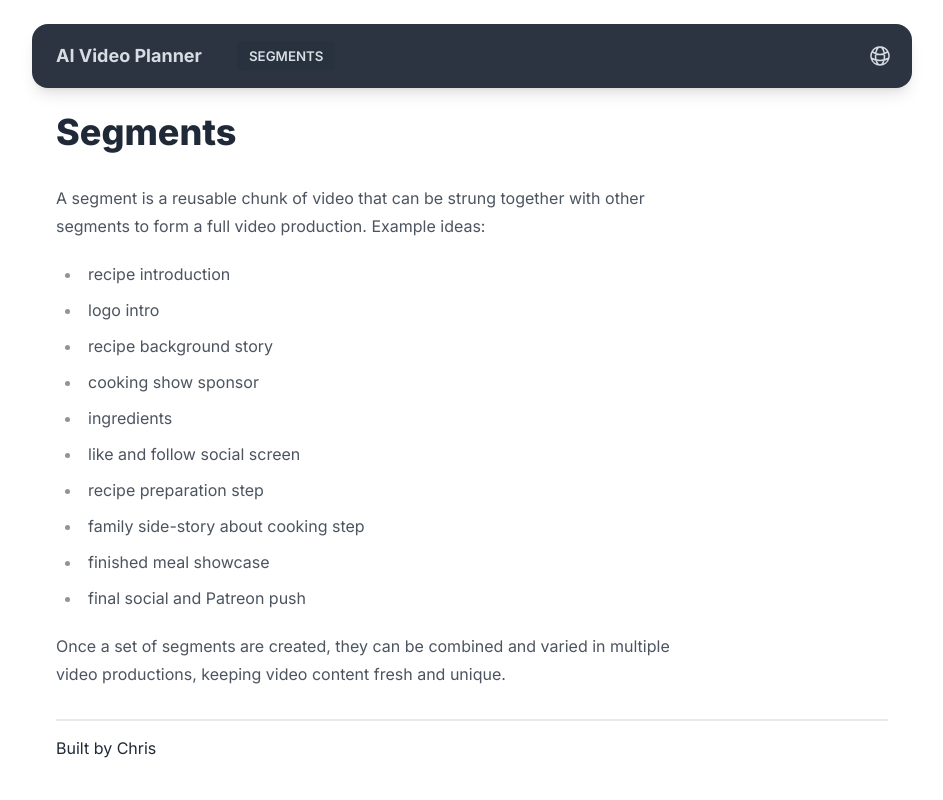
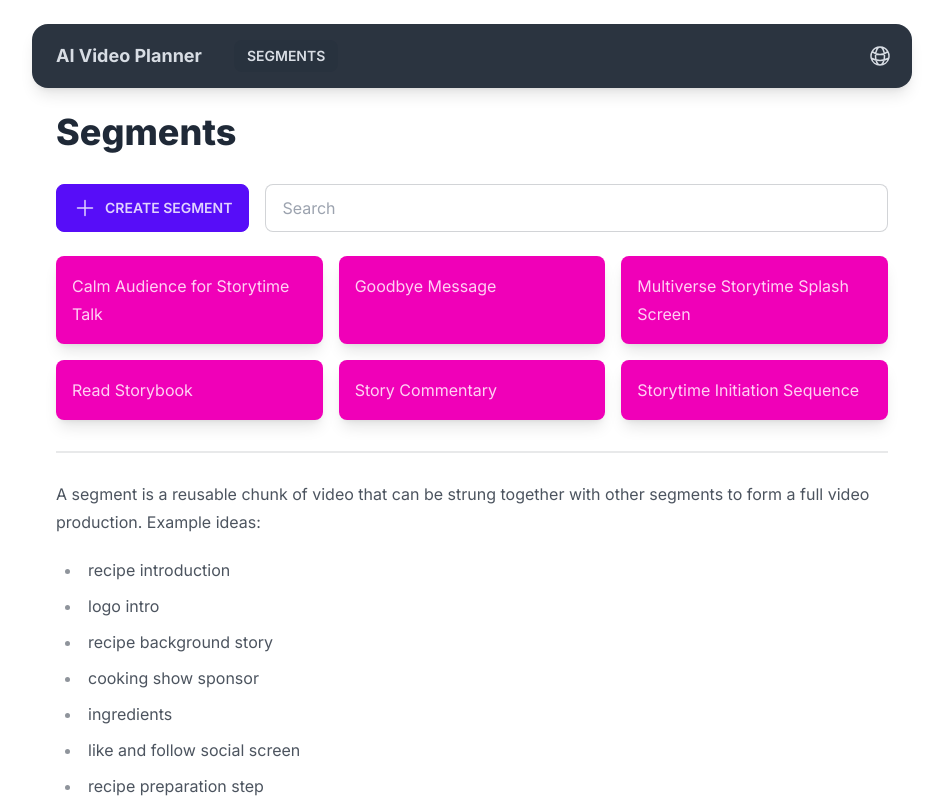
Before and after one commit to owntheweb/ai-video-planner, a Next.js app: page /segments in a window 1280 px wide. Shown: the top 800 px of the page, without its empty margins (176-1119 px from the left). Built offline with nearby package versions, Linux system fonts and the light colour scheme.

Commit message:
add filterable segment list display and controls

```diff
--- a/package.json
+++ b/package.json
@@ -22,7 +22,8 @@
     "react": "18.2.0",
     "react-dom": "18.2.0",
     "tailwindcss": "3.3.2",
-    "typescript": "5.1.6"
+    "typescript": "5.1.6",
+    "use-debounce": "^9.0.4"
   },
   "devDependencies": {
     "daisyui": "^3.1.10"
--- a/src/app/segments/layout.tsx
+++ /dev/null
@@ -1,13 +0,0 @@
-import React from "react";
-
-export default function RootLayout({
-  children,
-}: {
-  children: React.ReactNode
-}) {
-  return (
-   <>
-     {children}
-   </>
-  )
-}
--- a/src/app/segments/page.tsx
+++ b/src/app/segments/page.tsx
@@ -1,7 +1,44 @@
+import React, { useState } from 'react';
+import { useDebouncedCallback } from 'use-debounce';
+import Link from "next/link";
+import { SegmentList, SegmentListItem } from '@/components/SegmentList';
+
 export default function Segments() {
+
+  // TODO: Start reading from a data source, perhaps locally stored JSON files for demo simplicity
+  // TEMP
+  const segments: SegmentListItem[] = [
+    {
+      title: 'Multiverse Storytime Splash Screen',
+      slug: 'multiverse-storytime-splash-screen',
+    },
+    {
+      title: 'Storytime Initiation Sequence',
+      slug: 'storytime-initiation-sequence',
+    },
+    {
+      title: 'Calm Audience for Storytime Talk',
+      slug: 'calm-audience-for-storytime-talk',
+    },
+    {
+      title: 'Read Storybook',
+      slug: 'read-storybook',
+    },
+    {
+      title: 'Story Commentary',
+      slug: 'story-commentary',
+    },
+    {
+      title: 'Goodbye Message',
+      slug: 'goodbye-message',
+    },
+  ];
+
   return (
-    <main className="prose mx-6">
+    <main className="prose max-w-none mx-6">
       <h1>Segments</h1>
+
+      <SegmentList segments={segments} />
 
       <p>A segment is a reusable chunk of video that can be strung together with other segments to form a full video production. Example ideas:</p>
 
--- a/src/components/Header.tsx
+++ b/src/components/Header.tsx
@@ -26,7 +26,7 @@ export default function Header() {
         </Link>
       </div>
       <div className="flex-1 px-2 mx-2">
-        <div className="items-stretch hidden lg:flex">
+        <div className="items-stretch lg:flex">
           {
             links.map(link =>
               <Link className={
@@ -44,8 +44,8 @@ export default function Header() {
       </div>
       <div className="flex-none">
         <Link className="btn btn-square btn-ghost" href="https://interactive.guru">
-          <svg xmlns="http://www.w3.org/2000/svg" fill="none" viewBox="0 0 24 24" stroke-width="1.5" stroke="currentColor" className="w-6 h-6">
-            <path stroke-linecap="round" stroke-linejoin="round" d="M12 21a9.004 9.004 0 008.716-6.747M12 21a9.004 9.004 0 01-8.716-6.747M12 21c2.485 0 4.5-4.03 4.5-9S14.485 3 12 3m0 18c-2.485 0-4.5-4.03-4.5-9S9.515 3 12 3m0 0a8.997 8.997 0 017.843 4.582M12 3a8.997 8.997 0 00-7.843 4.582m15.686 0A11.953 11.953 0 0112 10.5c-2.998 0-5.74-1.1-7.843-2.918m15.686 0A8.959 8.959 0 0121 12c0 .778-.099 1.533-.284 2.253m0 0A17.919 17.919 0 0112 16.5c-3.162 0-6.133-.815-8.716-2.247m0 0A9.015 9.015 0 013 12c0-1.605.42-3.113 1.157-4.418" />
+          <svg xmlns="http://www.w3.org/2000/svg" fill="none" viewBox="0 0 24 24" strokeWidth="1.5" stroke="currentColor" className="w-6 h-6">
+            <path strokeLinecap="round" strokeLinejoin="round" d="M12 21a9.004 9.004 0 008.716-6.747M12 21a9.004 9.004 0 01-8.716-6.747M12 21c2.485 0 4.5-4.03 4.5-9S14.485 3 12 3m0 18c-2.485 0-4.5-4.03-4.5-9S9.515 3 12 3m0 0a8.997 8.997 0 017.843 4.582M12 3a8.997 8.997 0 00-7.843 4.582m15.686 0A11.953 11.953 0 0112 10.5c-2.998 0-5.74-1.1-7.843-2.918m15.686 0A8.959 8.959 0 0121 12c0 .778-.099 1.533-.284 2.253m0 0A17.919 17.919 0 0112 16.5c-3.162 0-6.133-.815-8.716-2.247m0 0A9.015 9.015 0 013 12c0-1.605.42-3.113 1.157-4.418" />
           </svg>
         </Link>
       </div>
--- /dev/null
+++ b/src/components/SegmentList.tsx
@@ -0,0 +1,79 @@
+"use client"
+import React, { useState } from 'react';
+import { useDebouncedCallback } from 'use-debounce';
+import Link from "next/link";
+
+export interface SegmentListProps {
+  segments: SegmentListItem[],
+}
+
+export interface SegmentListItem {
+  title: string,
+  slug: string,
+  // TODO: Idea: perhaps a tag to group by hmm...
+}
+
+const SegmentList = (props: SegmentListProps) => {
+
+  const [searchText, setSearchText] = useState('');
+
+  // Changes with search, defaults to all
+  const [filteredSegments, setFilteredSegments] = useState(props.segments);
+
+  const sortSegments = (segments: SegmentListItem[]) => {
+    return segments.sort((a, b) => {
+      return a.title.localeCompare(b.title)
+    });
+  }
+
+  const filterSegments = (segments: SegmentListItem[], searchString: string): SegmentListItem[] => {
+    return segments.filter(segment => segment.title.toLowerCase().includes(searchString.toLowerCase()));
+  }
+
+  // We don't really need debounce for this quick project. However,
+  // if we start making dynamic search requests to the server, debounce
+  // is very important. :D
+  const debouncedSearch = useDebouncedCallback(value => {
+      setSearchText(value); // TODO: check: line may not be needed
+      setFilteredSegments(filterSegments(props.segments, value));
+    },
+    350
+  );
+
+  return (
+    <>
+      <div className="not-prose pb-6 flex gap-4">
+        <Link href="/segments/create/" className="btn btn-primary rounded-btn">
+          <svg xmlns="http://www.w3.org/2000/svg" fill="none" viewBox="0 0 24 24" strokeWidth={1.5} stroke="currentColor" className="w-6 h-6">
+            <path strokeLinecap="round" strokeLinejoin="round" d="M12 4.5v15m7.5-7.5h-15" />
+          </svg>
+          Create Segment
+        </Link>
+
+        { props.segments?.length > 0 &&
+          <div className="form-control flex-1">
+            <input
+              type="text"
+              placeholder="Search"
+              className="input input-bordered w-100 md:w-auto text-white"
+              onChange={(e) => debouncedSearch(e.target.value)}
+            />
+          </div>
+        }
+      </div>
+
+      { props.segments?.length > 0 &&
+        <>
+          <div className="grid grid-cols-3 gap-4 not-prose">
+            {sortSegments(filteredSegments).map(segment =>
+              <Link className="p-4 rounded-lg shadow-lg btn-secondary" href={`/segments/edit/${segment.slug}`}>{segment.title}</Link>
+            )}
+          </div>
+          <div className="divider mt-6"></div>
+        </>
+      }
+    </>
+  )
+}
+
+export { SegmentList };
```
Also changed, not shown: 1 other file (tests, documents, lock files or other folders).
